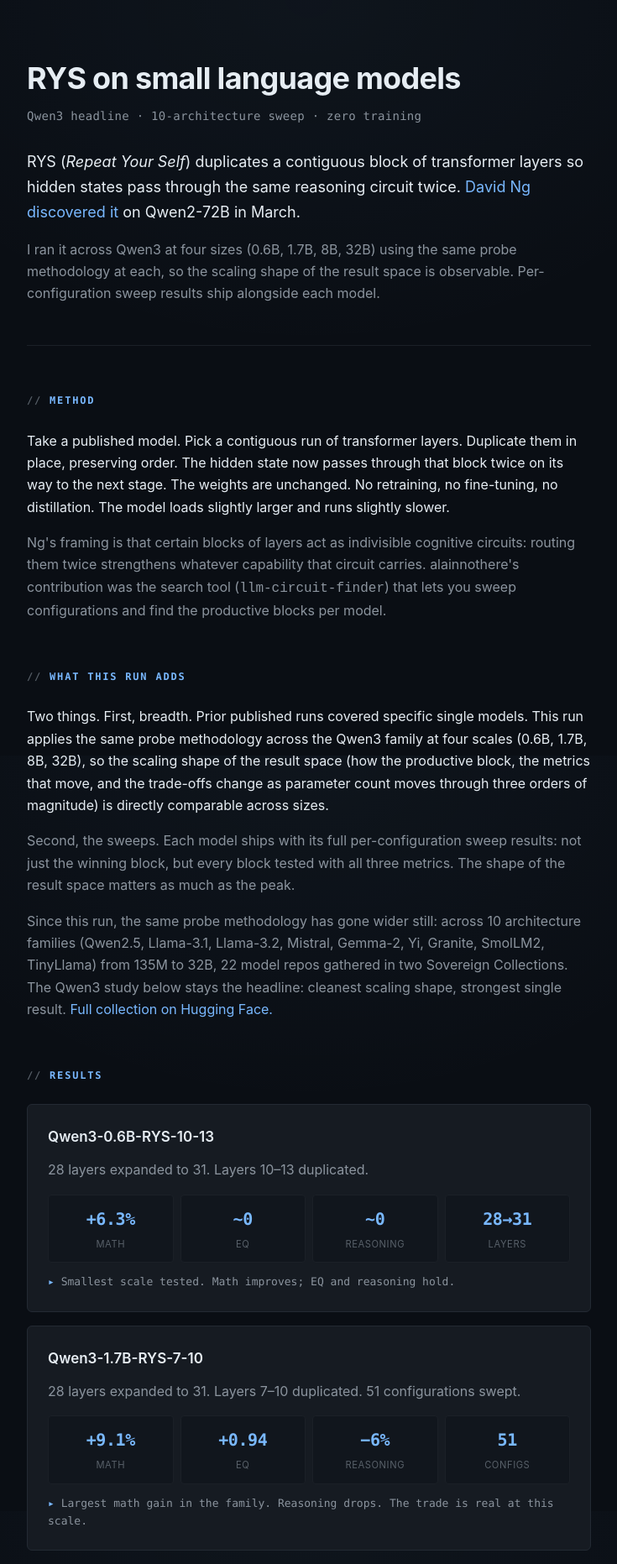
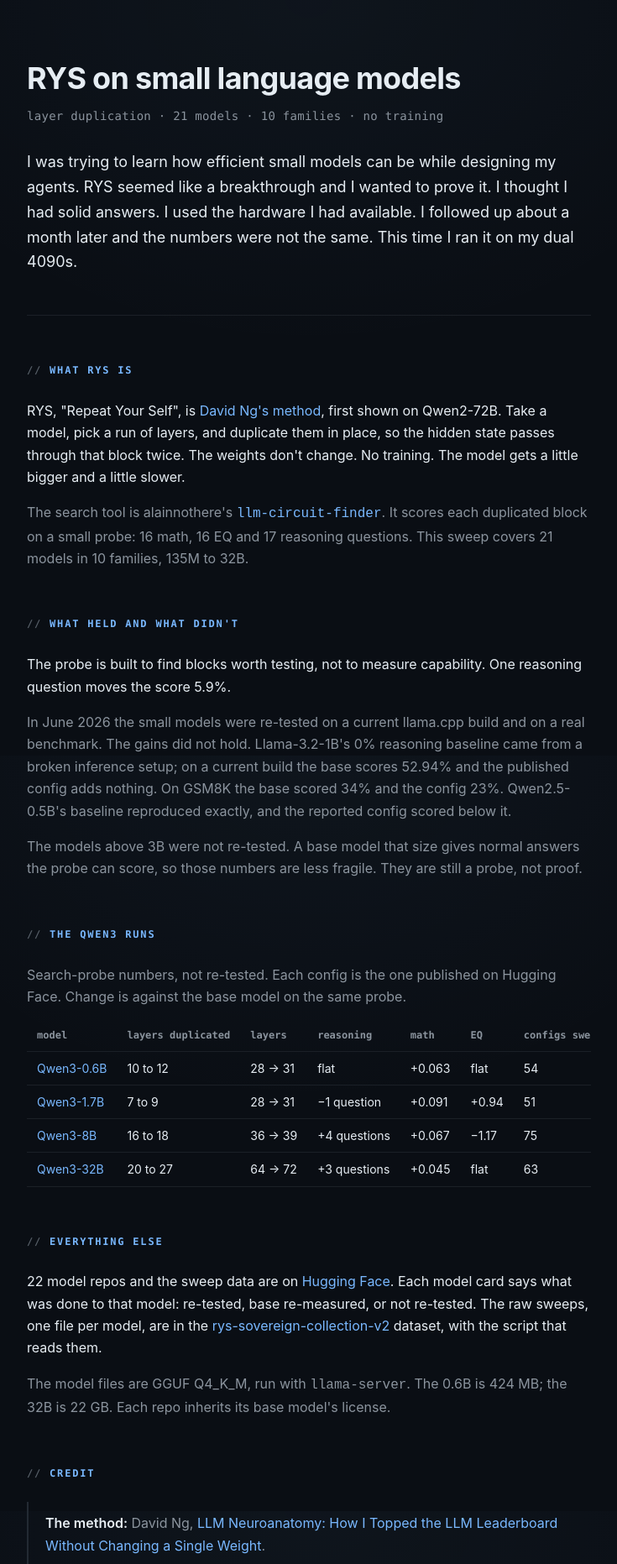
Before and after one commit to john-broadway/john-broadway.github.io, a Jekyll site: the page built from rys/index.html, in a window 1280 px wide. Shown: the top 1863 px of the page at 84% size, without its empty margins (272-1007 px from the left). Built offline with Jekyll 4.4.1, drawn with Linux system fonts in a browser that asks for light colours; some of the changed text lies outside the part shown.

Commit message:
rys: rebuilt from the sweep data, his words up top
His RYS paragraph (same as the profile) opens it. The Qwen3 table is computed
from the data: layer ranges fixed (0.6B is 10 to 12, not 10-13), the 8B swept 75
configs not 117 (doubled rows), the 32B is not 'the only' all-three config.
Status matches the rebuilt HF cards. Dropped: 'sweep results ship inside each
model repo' (they are in the dataset), 'the duplication heals it'.

Push AFTER the HF cards are uploaded: the page points at their status lines.

Co-Authored-By: Claude Opus 5.5 <noreply@anthropic.com>

```diff
--- a/assets/style.css
+++ b/assets/style.css
@@ -162,6 +162,13 @@ h2::before { content: "// "; color: var(--text-faint); }
 }
 
 /* ── Values list ────────────────────── */
+/* ── Tables (RYS results) ────────────── */
+.table-wrap { overflow-x: auto; margin-bottom: 1rem; }
+table { width: 100%; border-collapse: collapse; font-size: 0.875rem; }
+th, td { text-align: left; padding: 0.5rem 0.75rem; border-bottom: 1px solid var(--border-soft); white-space: nowrap; }
+th { font-family: var(--mono); font-size: 0.75rem; font-weight: 600; color: var(--text-muted); }
+td { color: var(--text); }
+
 ul.values { list-style: none; margin-left: 0; }
 ul.values li {
   padding: 0.75rem 0 0.75rem 1.25rem;
--- a/rys/index.html
+++ b/rys/index.html
@@ -1,114 +1,62 @@
 ---
 layout: page
 title: RYS on small language models
-description: Layer duplication taken from Qwen3 (0.6B–32B) out across 10 architecture families. David Ng's method, train-free, with full per-configuration sweeps. Zero training, zero weight changes.
+description: Layer duplication swept across 21 models in 10 families, 135M to 32B. Search-probe numbers; the small-model gains did not hold on re-test.
 ---
 
   <header>
     <h1>RYS on small language models</h1>
-    <div class="subtitle">Qwen3 headline &middot; 10-architecture sweep &middot; zero training</div>
-    <p class="lead body-text">RYS (<em>Repeat Your Self</em>) duplicates a contiguous block of transformer layers so hidden states pass through the same reasoning circuit twice. <a href="https://dnhkng.github.io/posts/rys/">David Ng discovered it</a> on Qwen2-72B in March.</p>
-    <p>I ran it across Qwen3 at four sizes (0.6B, 1.7B, 8B, 32B) using the same probe methodology at each, so the scaling shape of the result space is observable. Per-configuration sweep results ship alongside each model.</p>
+    <div class="subtitle">layer duplication &middot; 21 models &middot; 10 families &middot; no training</div>
+    <p class="lead body-text">I was trying to learn how efficient small models can be while designing my agents. RYS seemed like a breakthrough and I wanted to prove it. I thought I had solid answers. I used the hardware I had available. I followed up about a month later and the numbers were not the same. This time I ran it on my dual 4090s.</p>
   </header>
 
-  <h2>Method</h2>
+  <h2>What RYS is</h2>
 
-  <p class="body-text">Take a published model. Pick a contiguous run of transformer layers. Duplicate them in place, preserving order. The hidden state now passes through that block twice on its way to the next stage. The weights are unchanged. No retraining, no fine-tuning, no distillation. The model loads slightly larger and runs slightly slower.</p>
+  <p class="body-text">RYS, "Repeat Your Self", is <a href="https://dnhkng.github.io/posts/rys/">David Ng's method</a>, first shown on Qwen2-72B. Take a model, pick a run of layers, and duplicate them in place, so the hidden state passes through that block twice. The weights don't change. No training. The model gets a little bigger and a little slower.</p>
 
-  <p>Ng's framing is that certain blocks of layers act as indivisible cognitive circuits: routing them twice strengthens whatever capability that circuit carries. alainnothere's contribution was the search tool (<code>llm-circuit-finder</code>) that lets you sweep configurations and find the productive blocks per model.</p>
+  <p>The search tool is alainnothere's <a href="https://github.com/alainnothere/llm-circuit-finder"><code>llm-circuit-finder</code></a>. It scores each duplicated block on a small probe: 16 math, 16 EQ and 17 reasoning questions. This sweep covers 21 models in 10 families, 135M to 32B.</p>
 
-  <h2>What this run adds</h2>
+  <h2>What held and what didn't</h2>
 
-  <p class="body-text">Two things. First, breadth. Prior published runs covered specific single models. This run applies the same probe methodology across the Qwen3 family at four scales (0.6B, 1.7B, 8B, 32B), so the scaling shape of the result space (how the productive block, the metrics that move, and the trade-offs change as parameter count moves through three orders of magnitude) is directly comparable across sizes.</p>
+  <p class="body-text">The probe is built to find blocks worth testing, not to measure capability. One reasoning question moves the score 5.9%.</p>
 
-  <p>Second, the sweeps. Each model ships with its full per-configuration sweep results: not just the winning block, but every block tested with all three metrics. The shape of the result space matters as much as the peak.</p>
+  <p>In June 2026 the small models were re-tested on a current llama.cpp build and on a real benchmark. The gains did not hold. Llama-3.2-1B's 0% reasoning baseline came from a broken inference setup; on a current build the base scores 52.94% and the published config adds nothing. On GSM8K the base scored 34% and the config 23%. Qwen2.5-0.5B's baseline reproduced exactly, and the reported config scored below it.</p>
 
-  <p>Since this run, the same probe methodology has gone wider still: across 10 architecture families (Qwen2.5, Llama-3.1, Llama-3.2, Mistral, Gemma-2, Yi, Granite, SmolLM2, TinyLlama) from 135M to 32B, 22 model repos gathered in two Sovereign Collections. The Qwen3 study below stays the headline: cleanest scaling shape, strongest single result. <a href="https://huggingface.co/john-broadway">Full collection on Hugging Face.</a></p>
+  <p>The models above 3B were not re-tested. A base model that size gives normal answers the probe can score, so those numbers are less fragile. They are still a probe, not proof.</p>
 
-  <h2>Results</h2>
+  <h2>The Qwen3 runs</h2>
 
-  <article class="card">
-    <h3>Qwen3-0.6B-RYS-10-13</h3>
-    <p>28 layers expanded to 31. Layers 10&ndash;13 duplicated.</p>
-    <div class="stats">
-      <div class="stat"><div class="num">+6.3%</div><div class="label">math</div></div>
-      <div class="stat"><div class="num">~0</div><div class="label">EQ</div></div>
-      <div class="stat"><div class="num">~0</div><div class="label">reasoning</div></div>
-      <div class="stat"><div class="num">28&rarr;31</div><div class="label">layers</div></div>
-    </div>
-    <p class="status">Smallest scale tested. Math improves; EQ and reasoning hold.</p>
-  </article>
+  <p>Search-probe numbers, not re-tested. Each config is the one published on Hugging Face. Change is against the base model on the same probe.</p>
 
-  <article class="card">
-    <h3>Qwen3-1.7B-RYS-7-10</h3>
-    <p>28 layers expanded to 31. Layers 7&ndash;10 duplicated. 51 configurations swept.</p>
-    <div class="stats">
-      <div class="stat"><div class="num">+9.1%</div><div class="label">math</div></div>
-      <div class="stat"><div class="num">+0.94</div><div class="label">EQ</div></div>
-      <div class="stat"><div class="num">&minus;6%</div><div class="label">reasoning</div></div>
-      <div class="stat"><div class="num">51</div><div class="label">configs</div></div>
-    </div>
-    <p class="status">Largest math gain in the family. Reasoning drops. The trade is real at this scale.</p>
-  </article>
+  <div class="table-wrap">
+  <table>
+    <thead>
+      <tr><th>model</th><th>layers duplicated</th><th>layers</th><th>reasoning</th><th>math</th><th>EQ</th><th>configs swept</th></tr>
+    </thead>
+    <tbody>
+      <tr><td><a href="https://huggingface.co/john-broadway/Qwen3-0.6B-RYS-10-13-GGUF">Qwen3-0.6B</a></td><td>10 to 12</td><td>28 &rarr; 31</td><td>flat</td><td>+0.063</td><td>flat</td><td>54</td></tr>
+      <tr><td><a href="https://huggingface.co/john-broadway/Qwen3-1.7B-RYS-7-10-GGUF">Qwen3-1.7B</a></td><td>7 to 9</td><td>28 &rarr; 31</td><td>&minus;1 question</td><td>+0.091</td><td>+0.94</td><td>51</td></tr>
+      <tr><td><a href="https://huggingface.co/john-broadway/Qwen3-8B-RYS-16-19-GGUF">Qwen3-8B</a></td><td>16 to 18</td><td>36 &rarr; 39</td><td>+4 questions</td><td>+0.067</td><td>&minus;1.17</td><td>75</td></tr>
+      <tr><td><a href="https://huggingface.co/john-broadway/Qwen3-32B-RYS-20-28-GGUF">Qwen3-32B</a></td><td>20 to 27</td><td>64 &rarr; 72</td><td>+3 questions</td><td>+0.045</td><td>flat</td><td>63</td></tr>
+    </tbody>
+  </table>
+  </div>
 
-  <article class="card">
-    <h3>Qwen3-8B-RYS-16-19</h3>
-    <p>36 layers expanded to 39. Layers 16&ndash;19 duplicated. 117 configurations swept.</p>
-    <div class="stats">
-      <div class="stat"><div class="num">+6.7%</div><div class="label">math</div></div>
-      <div class="stat"><div class="num">&minus;1.17</div><div class="label">EQ</div></div>
-      <div class="stat"><div class="num">+23.5%</div><div class="label">reasoning</div></div>
-      <div class="stat"><div class="num">117</div><div class="label">configs</div></div>
-    </div>
-    <p class="status">Largest reasoning gain in the family. Baseline reasoning was weakest at this scale; the duplication heals it.</p>
-  </article>
+  <h2>Everything else</h2>
 
-  <article class="card">
-    <h3>Qwen3-32B-RYS-20-28</h3>
-    <p>64 layers expanded to 72. Layers 20&ndash;28 duplicated (nine layers). 63 configurations swept.</p>
-    <div class="stats">
-      <div class="stat"><div class="num">+4.5%</div><div class="label">math</div></div>
-      <div class="stat"><div class="num">+0.04</div><div class="label">EQ</div></div>
-      <div class="stat"><div class="num">+18%</div><div class="label">reasoning</div></div>
-      <div class="stat"><div class="num">63</div><div class="label">configs</div></div>
-    </div>
-    <p class="status">The only configuration that improves all three metrics simultaneously out of 63 tested.</p>
-  </article>
+  <p class="body-text">22 model repos and the sweep data are on <a href="https://huggingface.co/john-broadway">Hugging Face</a>. Each model card says what was done to that model: re-tested, base re-measured, or not re-tested. The raw sweeps, one file per model, are in the <a href="https://huggingface.co/datasets/john-broadway/rys-sovereign-collection-v2">rys-sovereign-collection-v2</a> dataset, with the script that reads them.</p>
 
-  <p>Three benchmarks measured per configuration: math, EQ (emotional reasoning), and reasoning (multi-step). Numbers come straight off the sweep results in each model's HF repo. See the JSONLs for the exact suites and raw scores.</p>
+  <p>The model files are GGUF Q4_K_M, run with <code>llama-server</code>. The 0.6B is 424&nbsp;MB; the 32B is 22&nbsp;GB. Each repo inherits its base model's license.</p>
 
-  <p class="status">A caveat earned since: these scores come from thin search probes (16 math / 16 EQ / 17 reasoning, coarsely quantized). They are a good heuristic for <em>finding</em> productive duplication blocks, but a poor capability benchmark, and at small scale (&le;~1.5B) their failure modes can manufacture apparent gains that don't reproduce on a full benchmark. Read the small-model deltas as search signal, not capability claims; the evidence is most trustworthy at the largest scales, where RYS was first demonstrated.</p>
-
-  <h2>Models</h2>
-
-  <p class="elsewhere">
-    <a href="https://huggingface.co/john-broadway/Qwen3-0.6B-RYS-10-13-GGUF">0.6B</a>
-    <a href="https://huggingface.co/john-broadway/Qwen3-1.7B-RYS-7-10-GGUF">1.7B</a>
-    <a href="https://huggingface.co/john-broadway/Qwen3-8B-RYS-16-19-GGUF">8B</a>
-    <a href="https://huggingface.co/john-broadway/Qwen3-32B-RYS-20-28-GGUF">32B</a>
-  </p>
-
-  <p>All four are GGUF Q4_K_M quantizations, small enough for consumer GPUs. The 0.6B is 424&nbsp;MB; the 32B is 22&nbsp;GB. Run with <code>llama.cpp</code> or <code>llama-cpp-python</code>; no special inference path needed. The model card on each repo has a copy-paste invocation.</p>
-
-  <h2>License &amp; cost</h2>
-
-  <p class="body-text">The Qwen3 models here are Apache 2.0; across the wider sweep, each model inherits its base model's license. Training cost: zero. There is no training. The artifacts are GGUF Q4_K_M; the 0.6B and 1.7B run on integrated GPUs, the 8B fits on most consumer cards, the 32B wants 24&nbsp;GB of VRAM.</p>
-
-  <h2>Datasets</h2>
-
-  <p>Per-configuration sweep results ship as JSONLs inside each model's HF repo: every block tried, every metric collected.</p>
-
-  <h2>Sources</h2>
+  <h2>Credit</h2>
 
   <ul class="values">
-    <li><strong>Original discovery:</strong> David Ng, <a href="https://dnhkng.github.io/posts/rys/">LLM Neuroanatomy: How I Topped the LLM Leaderboard Without Changing a Single Weight</a> (blog post, March 2026). Qwen2-72B, layers 45&ndash;51.</li>
-    <li><strong>Search tool &amp; mid-scale replication:</strong> alainnothere, <a href="https://github.com/alainnothere/llm-circuit-finder">llm-circuit-finder</a>. Sharp-boundary finding, Qwen2.5-32B and Devstral-24B.</li>
-    <li><strong>This work:</strong> same method applied across Qwen3 at four sizes (0.6B, 1.7B, 8B, 32B), full per-configuration sweeps; extended in a follow-on sweep to 10 architecture families, 135M&ndash;32B. All artifacts at <a href="https://huggingface.co/john-broadway">huggingface.co/john-broadway</a>.</li>
+    <li><strong>The method:</strong> David Ng, <a href="https://dnhkng.github.io/posts/rys/">LLM Neuroanatomy: How I Topped the LLM Leaderboard Without Changing a Single Weight</a>.</li>
+    <li><strong>The search tool:</strong> alainnothere, <a href="https://github.com/alainnothere/llm-circuit-finder">llm-circuit-finder</a>.</li>
+    <li><strong>This sweep:</strong> John Broadway with Claude. All of it at <a href="https://huggingface.co/john-broadway">huggingface.co/john-broadway</a>.</li>
   </ul>
-
-  <div class="tags"><span>RYS</span><span>SLM</span><span>Qwen3</span><span>Layer Duplication</span><span>Zero Training</span></div>
 
   <footer>
     <a href="/">&larr; back</a>
-    <span>RYS sub-page &middot; verified against HF cards 2026-05-12</span>
+    <span>RYS &middot; numbers from the sweep data, 2026-10-30</span>
   </footer>
```
